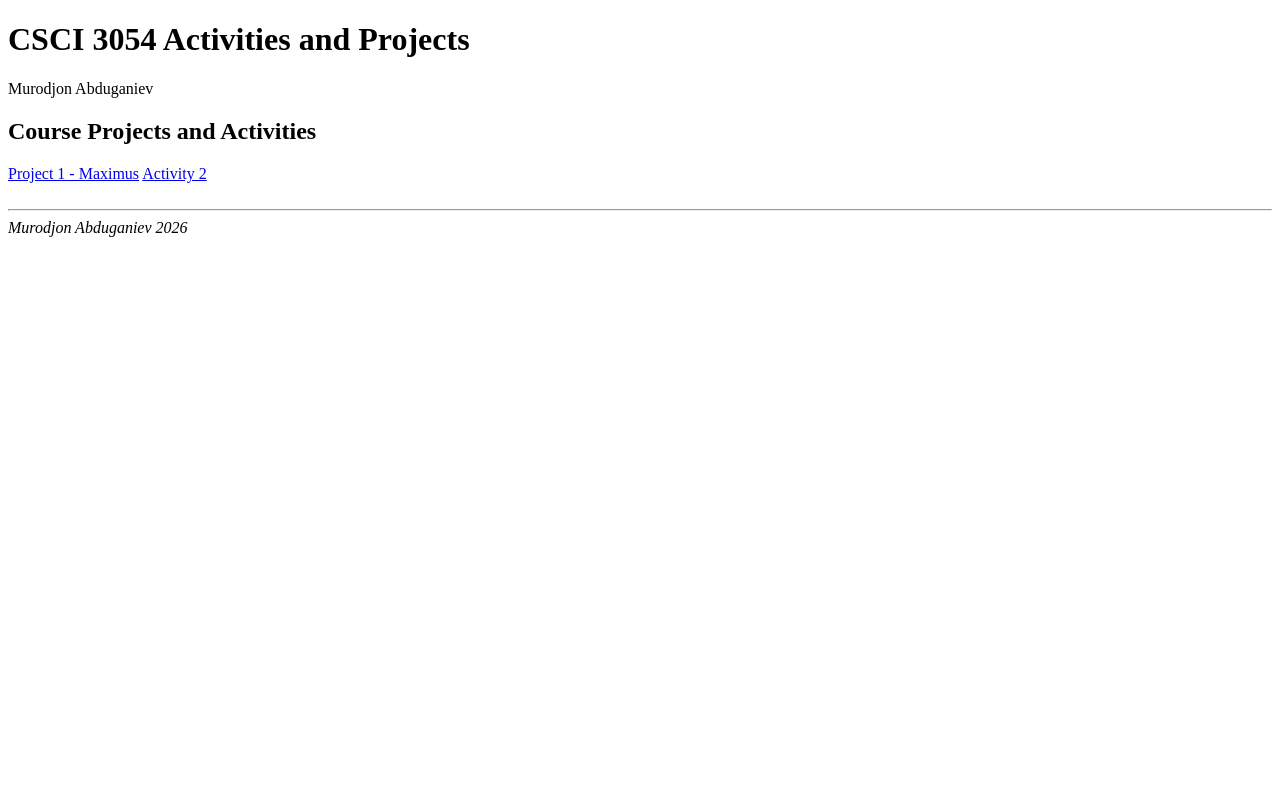
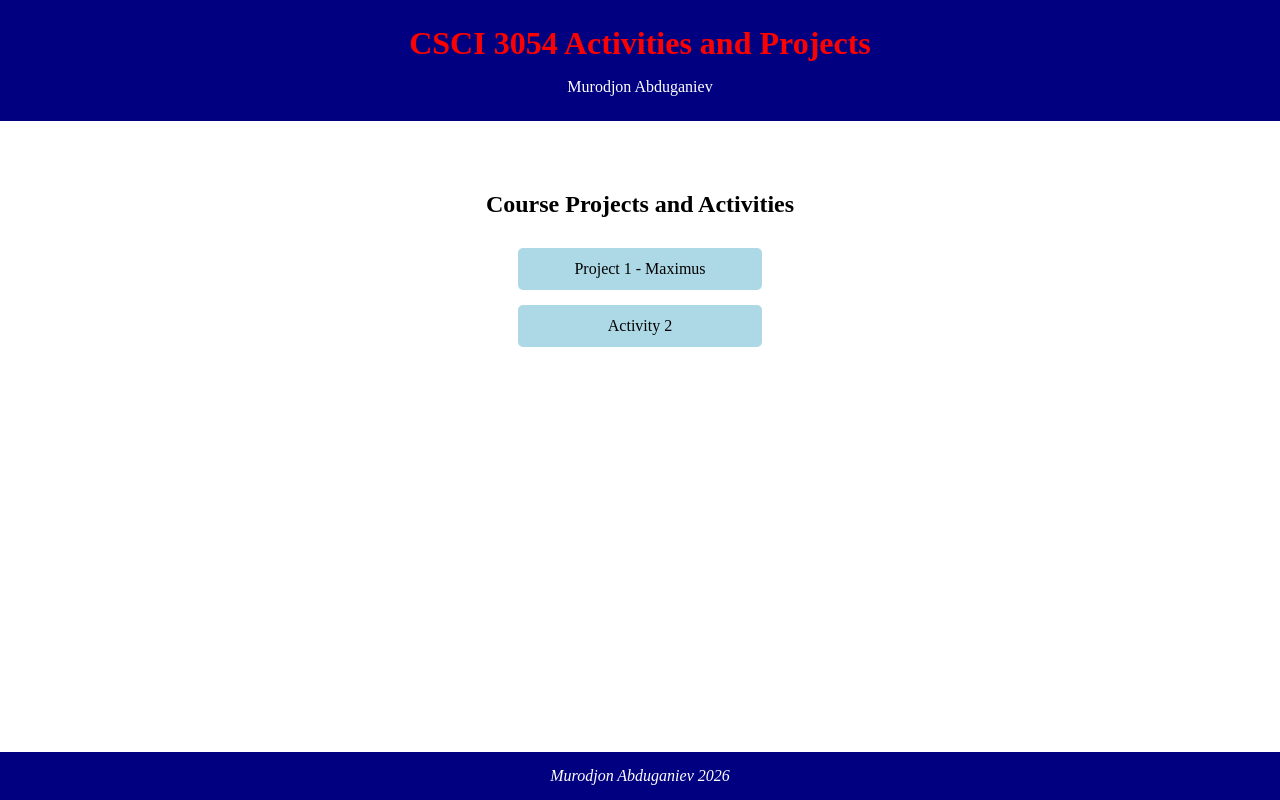
Before and after one commit to mabdugan123/mabdugan123.github.io, a plain HTML site: page index.html in a window 1280 px wide. Drawn offline with Linux system fonts and the light colour scheme.

Commit message:
updated styling

```diff
--- a/2/css/style.css
+++ b/2/css/style.css
@@ -1,7 +1,20 @@
+body {
+    min-height: 100vh;
+    display: flex;
+    flex-direction: column;
+    margin: 0;
+}
+header {
+    background-color: navy;
+}
+
+
 ul {
     list-style-type: none;
     display: flex;
     justify-content: center;
+    margin: 0;
+    padding: 15px;
 }
 
 li {
@@ -27,6 +40,19 @@ li {
 
 footer p {
     text-align: right;
+    margin-right: 20px;
+}
+
+footer {
+    background-color: navy;
+    color: white;
+    text-align: center;
+
+    position: fixed;
+    bottom: 0;
+    left: 0;
+    width: 100%;
+
 }
 
 img {
--- /dev/null
+++ b/css/style.css
@@ -0,0 +1,61 @@
+/* Step 2.1 - Style the header and top-level heading */
+header {
+    background-color: navy;
+    color: white;
+    text-align: center;
+    padding: 25px;
+}
+
+h1 {
+    color: red;
+    margin: 0;
+}
+
+header p {
+    margin-bottom: 0;
+}
+
+main {
+    flex: 1;
+}
+
+main div {
+    text-align: center;
+    margin: 0;
+    padding: 50px;
+}
+
+main h2 {
+    margin-bottom: 30px;
+}
+
+main a {
+    display: block;
+    width: 220px;
+    margin: 15px auto;
+    padding: 12px;
+    background-color: lightblue;
+    color: black;
+    text-decoration: none;
+    border-radius: 5px;
+}
+
+main a:hover {
+    background-color: deepskyblue;
+}
+
+
+footer {
+    background-color: navy;
+    color: white;
+    text-align: center;
+    padding: 15px;
+}
+
+/* Make page fill entire screen */
+body {
+    min-height: 100vh;
+    margin: 0;
+    display: flex;
+    flex-direction: column;
+}
--- a/index.html
+++ b/index.html
@@ -6,6 +6,7 @@
     <meta name="author" content="Murodjon Abduganiev">
     <meta name="description" content="CSCI 3054 course activities and projects">
     <title>CSCI3054</title>
+    <link rel="stylesheet" href="css/style.css">
 </head>
 <body>
     <header>
@@ -18,9 +19,6 @@
             <h2>Course Projects and Activities</h2>
             <a href="1/">Project 1 - Maximus</a>
             <a href="2/">Activity 2</a>
-            <br>
-            <br>
-            <hr>
         </div>
     </main>
 
```
